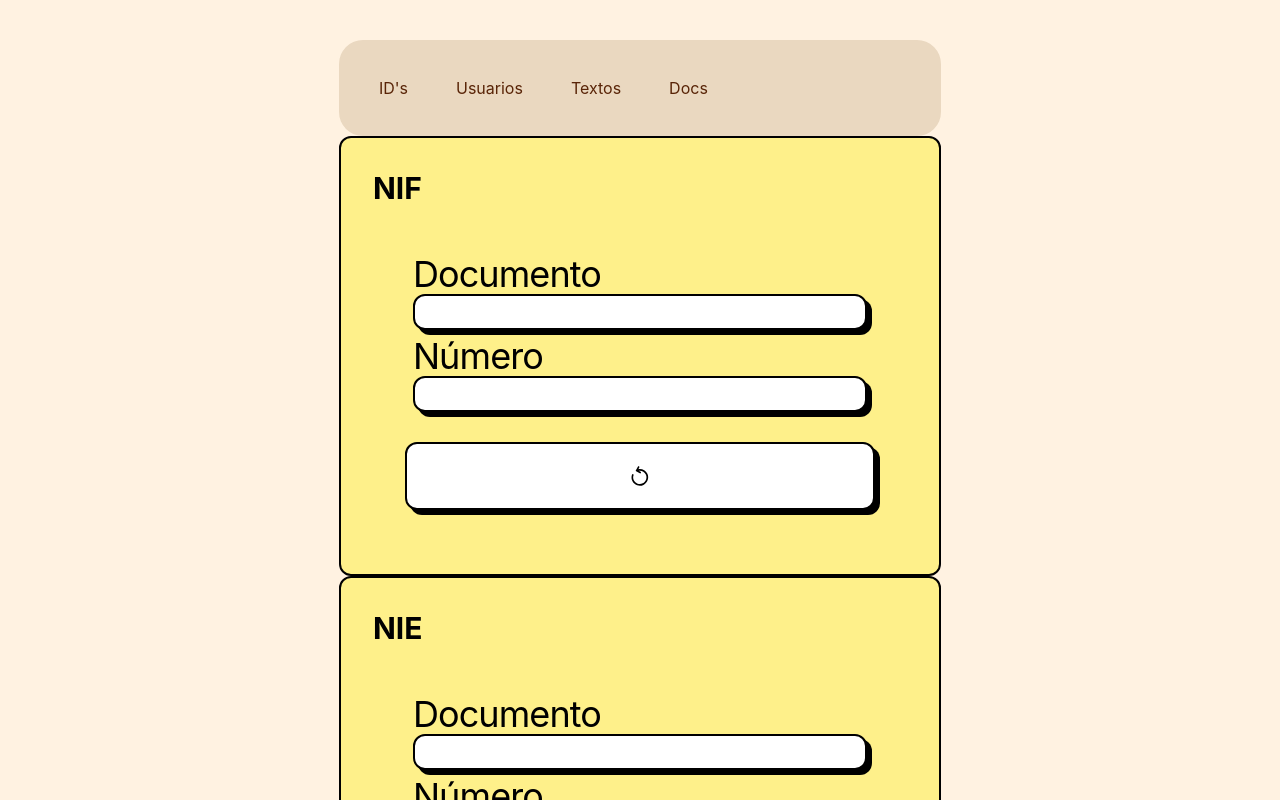
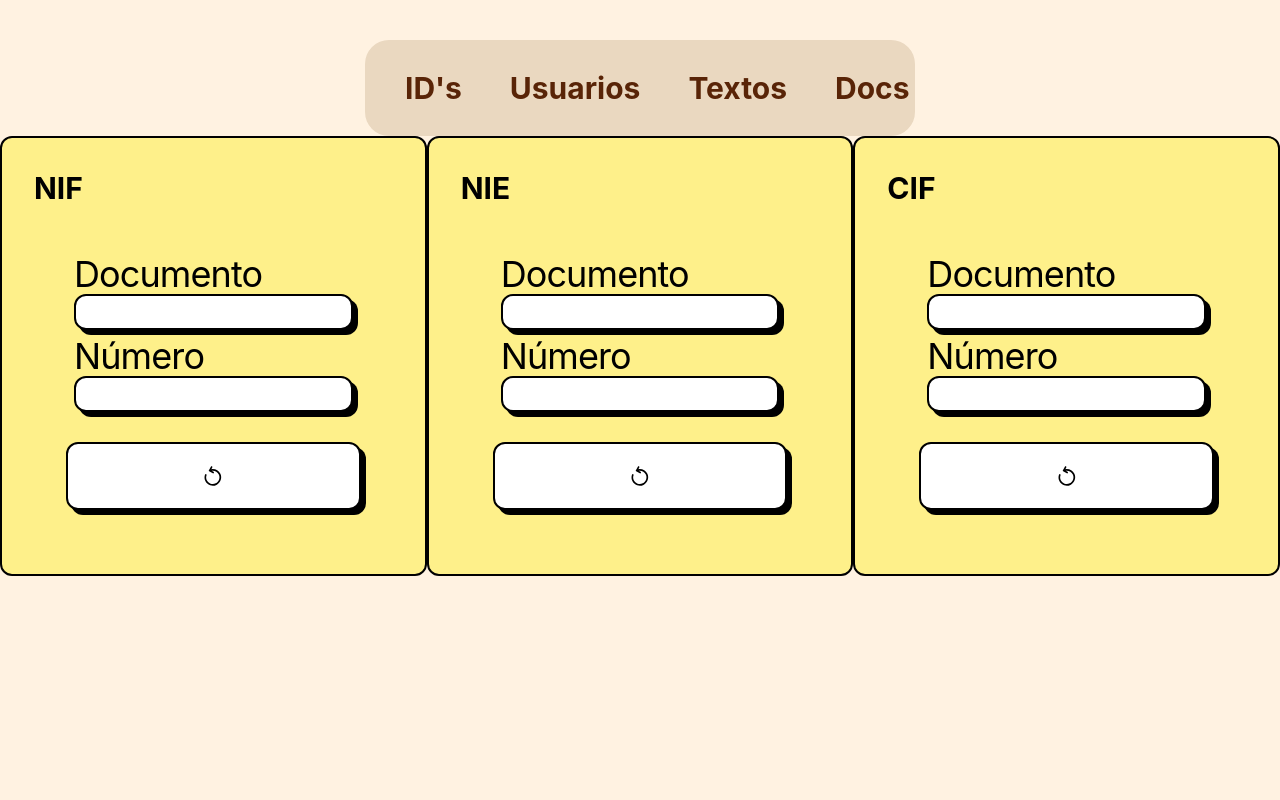
Before and after one commit to jorgegonzalezpiedra/personagen-v2-frontend, a React (Vite) app: page /idsdata in a window 1280 px wide. Shown: the top 800 px of the page. Built offline with nearby package versions, Linux system fonts and the light colour scheme; no server answers.

Commit message:
Updated styles (still work to do!)

```diff
--- a/src/components/cards/documentcard/DocumentCard.jsx
+++ b/src/components/cards/documentcard/DocumentCard.jsx
@@ -76,7 +76,7 @@ const DocumentCard = ({ idType }) => {
   };
 
   return (
-    <div className="flex flex-col border-2 border-black overflow-hidden p-8 rounded-xl shadow-large bg-yellow-200 w-auto">
+    <div className="flex flex-col border-2 border-black overflow-hidden p-8 rounded-xl shadow-large bg-yellow-200 w-[500px]">
       <div>
         <h2 className="text-black font-bold text-lg lg:text-3xl">{idType}</h2>
       </div>
--- a/src/components/navbar/Navbar.jsx
+++ b/src/components/navbar/Navbar.jsx
@@ -11,7 +11,7 @@ const Navbar = () => {
   ];
 
   return (
-    <div className="mt-10 rounded-3xl bg-[#EAD8C0] flex justify-between items-center h-24 max-w-[1240px] mx-auto px-4">
+    <div className="mt-10 w-[550px] rounded-3xl bg-[#EAD8C0] flex justify-between items-center h-24 max-w-[1240px] mx-auto px-4">
       {/* Logo */}
       {/* <h1 className="w-full text-3xl font-bold text-[#00df9a]">REACT.</h1> */}
       {/* https://medium.com/@ryaddev/build-responsive-navbar-with-tailwind-css-and-react-icons-3b13a272dec4*/}
@@ -22,7 +22,7 @@ const Navbar = () => {
           <Link
             key={item.id}
             to={item.redirectto}
-            className="p-4 hover:bg-[#D1BB9E] text-[#592407] rounded-xl m-2 cursor-pointer duration-300"
+            className="p-4 font-bold text-lg lg:text-3xl hover:bg-[#D1BB9E] text-[#592407] rounded-xl m-2 cursor-pointer duration-300"
           >
             {item.text}
           </Link>
--- a/src/main.css
+++ b/src/main.css
@@ -13,14 +13,9 @@
 
 html {
     margin:    0 auto;
-    max-width: 1000px;
     background-color: #FFF2E1;
 }
 
 body {
     margin: 0;
-    display: flex;
-    justify-content: center;
-    align-items: center;
-    max-width: 1000px;
 }
--- a/src/pages/idspage/IdsPage.jsx
+++ b/src/pages/idspage/IdsPage.jsx
@@ -3,7 +3,7 @@ import DocumentCard from "../../components/cards/documentcard/DocumentCard.jsx";
 
 const IdsPage = () => {
   return (
-    <div>
+    <div className="flex justify-center">
       <DocumentCard idType="NIF"></DocumentCard>
       <DocumentCard idType="NIE"></DocumentCard>
       <DocumentCard idType="CIF"></DocumentCard>
```
